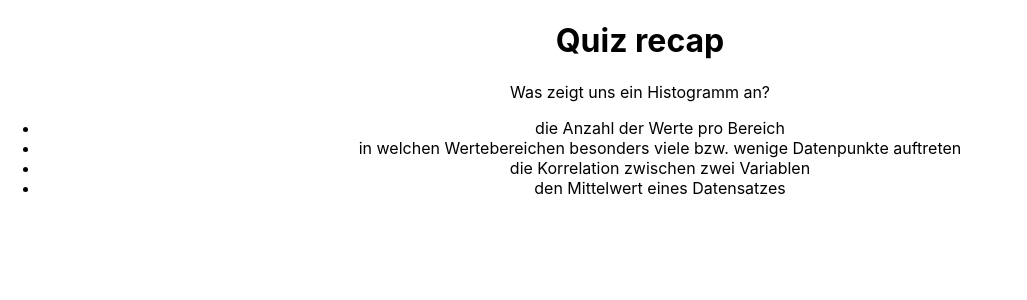
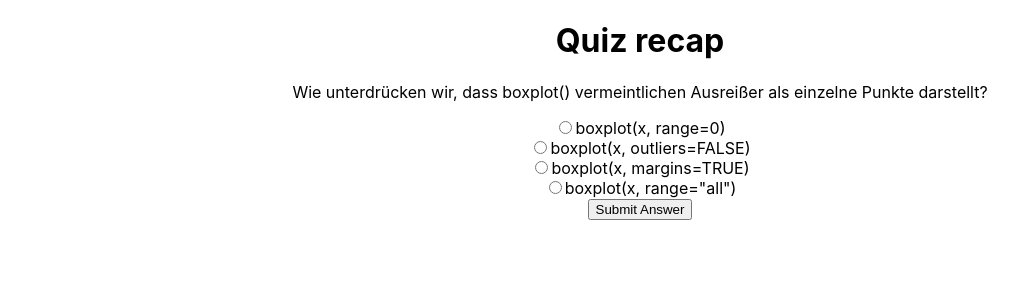
Before and after one commit to openHPI/quiz-recap, a React (Create React App) app: page / in a window 1280 px wide. Shown: the top 300 px of the page, without its empty margins (0-1027 px from the left). Built offline with nearby package versions, Linux system fonts and the light colour scheme; the HTML template or start-up script is replaced by a standard one.

Commit message:
Implement basic answer logic and display correctness

```diff
--- a/src/App.tsx
+++ b/src/App.tsx
@@ -1,5 +1,6 @@
 import React, { useEffect, useState } from 'react';
 import './App.css';
+import Form from './components/Form';
 import { exampleData, Data, Question, Answer } from './static/data';
 
 function App() {
@@ -26,21 +27,19 @@ function App() {
 
   useEffect(() => {
     if (data.questions.length > 0 && data.answers.length > 0) {
-      setQuestion(data.questions[0]);
-      setAnswers(getAnswers(data.questions[0], data.answers));
+      setQuestion(data.questions[1]);
+      setAnswers(getAnswers(data.questions[1], data.answers));
     }
   }, [data]);
 
   return (
     <div className="App">
       <h1>Quiz recap</h1>
-      <p>{question && question.text}</p>
-      <ul>
-        {answers &&
-          answers.map((question) => {
-            return <li key={question.id}>{question?.text}</li>;
-          })}
-      </ul>
+      {question && answers ? (
+        <Form question={question} answers={answers}></Form>
+      ) : (
+        '...Loading'
+      )}
     </div>
   );
 }
--- /dev/null
+++ b/src/components/Answers.tsx
@@ -0,0 +1,24 @@
+import { useState } from 'react';
+import { Answer } from '../static/data';
+
+const Answers = ({ answers, name }: { answers: Answer[]; name: string }) => {
+  const [isCorrect, setIsCorrect] = useState(false);
+
+  return (
+    <div>
+      {answers.map((answer) => (
+        <div key={answer.id}>
+          <input
+            id={answer.id}
+            type="radio"
+            name={'answer'}
+            value={answer.correct.toString()}
+          ></input>
+          <label htmlFor={answer.id}>{answer.text}</label>
+        </div>
+      ))}
+    </div>
+  );
+};
+
+export default Answers;
--- /dev/null
+++ b/src/components/Form.tsx
@@ -0,0 +1,52 @@
+import { ChangeEvent, FormEvent, useState } from 'react';
+import { Answer, Question as IQuestion } from '../static/data';
+import Answers from './Answers';
+import Question from './Question';
+
+const Form = ({
+  question,
+  answers,
+}: {
+  question: IQuestion;
+  answers: Answer[];
+}) => {
+  const [isCorrect, setIsCorrect] = useState(false);
+  const [submitted, setSubmitted] = useState(false);
+  const [selectedAnswerValue, setSelectedAnswerValue] = useState(false);
+
+  const submitHandler = (event: FormEvent) => {
+    event.preventDefault();
+    setIsCorrect(selectedAnswerValue);
+    setSubmitted(true);
+  };
+
+  const getBooleanValue = (value: string): boolean => {
+    return value.toLowerCase() === 'true' ? true : false;
+  };
+
+  const handleRadioChange = (event: any) => {
+    setSelectedAnswerValue(getBooleanValue(event.currentTarget.value));
+  };
+
+  return (
+    <form onSubmit={submitHandler}>
+      <Question text={question.text}></Question>
+      {answers.map((answer) => (
+        <div key={answer.id}>
+          <input
+            id={answer.id}
+            type="radio"
+            name={'answer'}
+            value={answer.correct.toString()}
+            onChange={handleRadioChange}
+          ></input>
+          <label htmlFor={answer.id}>{answer.text}</label>
+        </div>
+      ))}
+      <button>Submit Answer</button>
+      {submitted && <p>{isCorrect ? 'Correct' : 'Not correct'}</p>}
+    </form>
+  );
+};
+
+export default Form;
--- /dev/null
+++ b/src/components/Question.tsx
@@ -0,0 +1,5 @@
+const Question = ({ text }: { text: string }) => {
+  return <p>{text}</p>;
+};
+
+export default Question;
```
